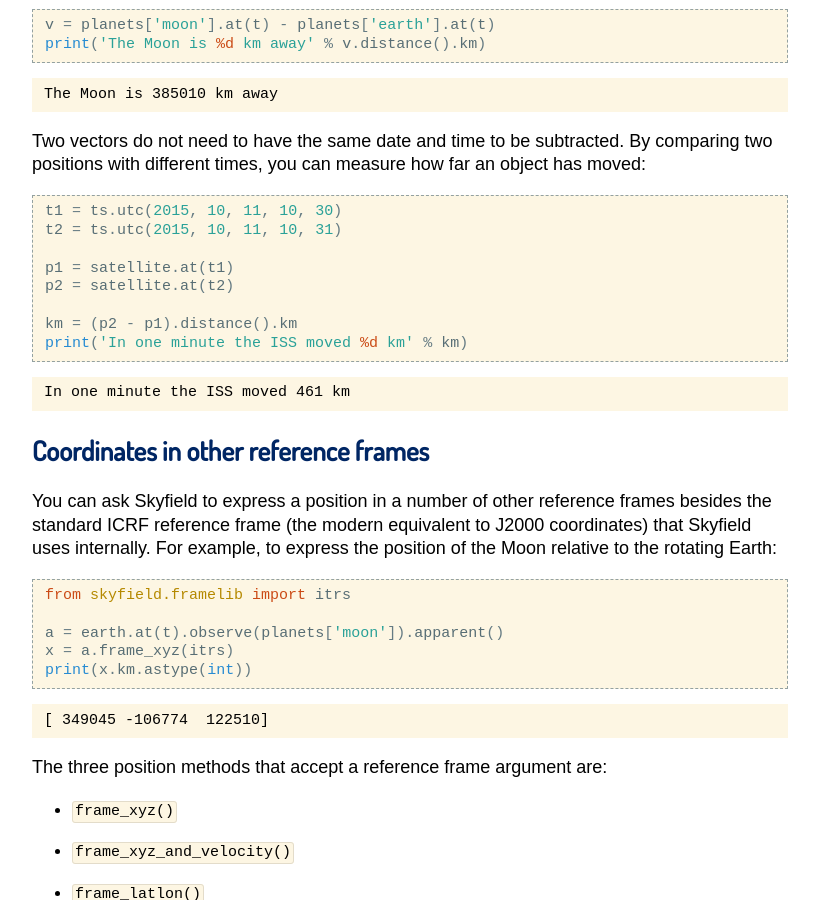
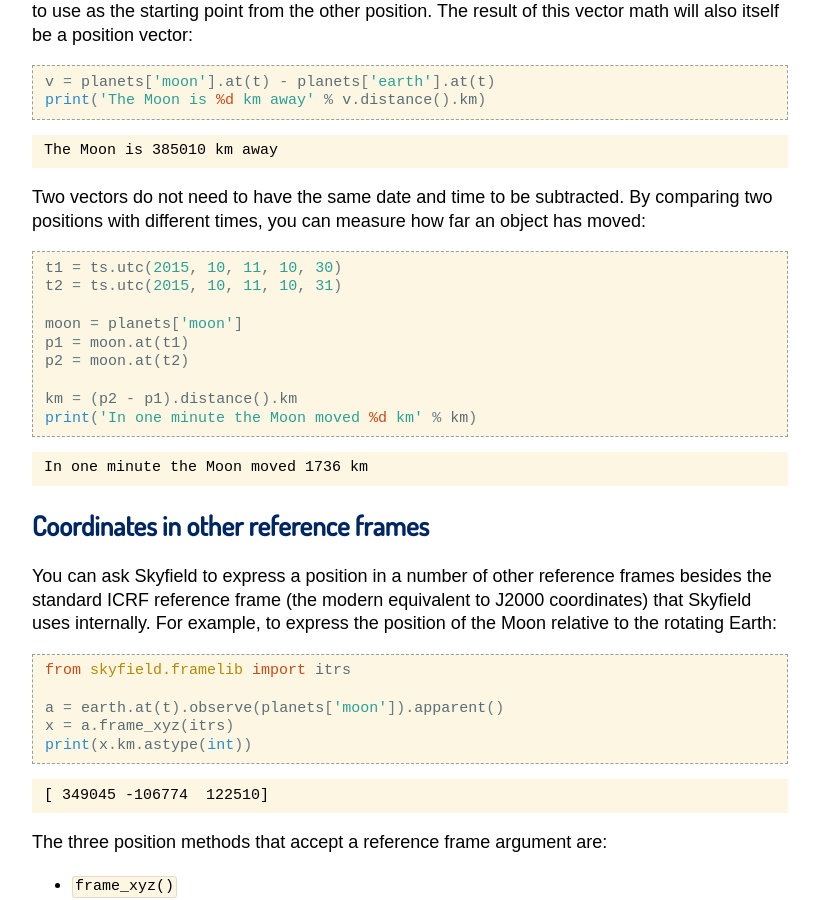
Before and after one commit to skyfielders/python-skyfield, a Sphinx documentation site: the page built from skyfield/documentation/positions.rst, in a window 1280 px wide and 900 px high, scrolled down 7681 px. Shown: the whole window, without its empty margins (230-1049 px from the left). Built offline with Sphinx 7.4.7, drawn with Linux system fonts in a browser that asks for light colours; some web fonts are replaced; some of the changed text lies outside the part shown.

Commit message:
Quick fix of positions.rst doctests

```diff
--- a/skyfield/documentation/positions.rst
+++ b/skyfield/documentation/positions.rst
@@ -517,15 +520,16 @@
     t1 = ts.utc(2015, 10, 11, 10, 30)
     t2 = ts.utc(2015, 10, 11, 10, 31)
 
-    p1 = satellite.at(t1)
-    p2 = satellite.at(t2)
+    moon = planets['moon']
+    p1 = moon.at(t1)
+    p2 = moon.at(t2)
 
     km = (p2 - p1).distance().km
-    print('In one minute the ISS moved %d km' % km)
+    print('In one minute the Moon moved %d km' % km)
 
 .. testoutput::
 
-    In one minute the ISS moved 461 km
+    In one minute the Moon moved 1736 km
 
 .. _reference_frames:
 
```
Also changed, not shown: other parts of skyfield/documentation/positions.rst (+4 -1 lines).
